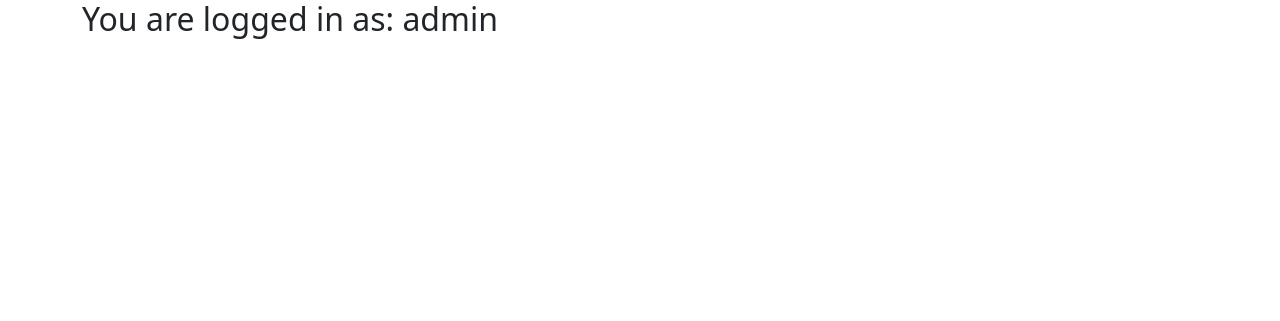
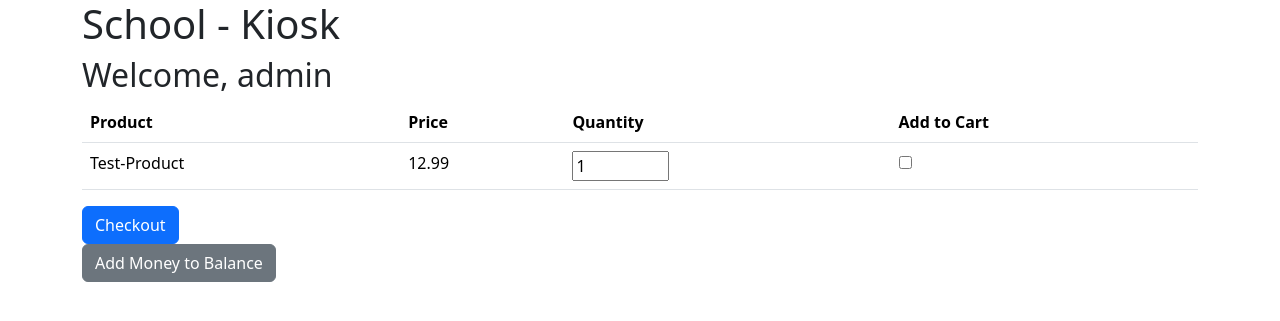
Before and after one commit to JonasHeilig/Kiosk-POS, a Flask app: page /kiosk in a window 1280 px wide. Shown: the top 321 px of the page. Run offline with Flask 3, Linux system fonts and the light colour scheme; a user stored in the database is signed in; some libraries are stand-ins or nearby versions.

Commit message:
Add Students Add Money to the Balance as Seller Add Products Start Checkout

```diff
--- a/main.py
+++ b/main.py
@@ -135,7 +135,8 @@ def kiosk():
     if not check_permissions(['allow_sell']):
         return redirect(url_for('login', error="You do not have permission to sell. Please login as a seller."))
     session_user = db.session.get(User, session['user_id'])
-    return render_template('kiosk.html', app_name=app_name, user_name=session_user.username)
+    products = Product.query.all()
+    return render_template('kiosk.html', app_name=app_name, user_name=session_user.username, products=products)
 
 
 @app.route('/change_password', methods=['GET', 'POST'])
@@ -239,7 +240,8 @@ def add_money():
     if request.method == 'POST':
         tag_or_barcode = request.form.get('tag_or_barcode')
         amount = float(request.form.get('amount'))
-        requested_student = Students.query.filter((Students.nfc_tag_id == tag_or_barcode) | (Students.barcode == tag_or_barcode)).first()
+        requested_student = Students.query.filter(
+            (Students.nfc_tag_id == tag_or_barcode) | (Students.barcode == tag_or_barcode)).first()
         if requested_student:
             requested_student.balance += amount
             db.session.commit()
@@ -247,6 +249,56 @@ def add_money():
         else:
             return render_template('add_money.html', error="Student not found", app_name=app_name)
     return render_template('add_money.html', app_name=app_name)
+
+
+@app.route('/add_product', methods=['GET', 'POST'])
+def add_product():
+    if not check_permissions(['isAdmin']):
+        return redirect(url_for('login', error="You do not have permission to add products. Please login as an admin."))
+    if request.method == 'POST':
+        name = request.form.get('name')
+        price = float(request.form.get('price'))
+        new_product = Product(name=name, price=price)
+        db.session.add(new_product)
+        db.session.commit()
+        return redirect(url_for('admin_dashboard'))
+    return render_template('add_product.html', app_name=app_name)
+
+
+@app.route('/checkout', methods=['GET', 'POST'])
+def checkout():
+    if 'cart' not in session or not session['cart']:
+        return redirect(url_for('kiosk'))
+
+    if request.method == 'POST':
+        payment_method = request.form.get('payment_method')
+        if payment_method == 'balance':
+            barcode_or_nfc = request.form.get('barcode_or_nfc')
+            student = Students.query.filter((Students.barcode == barcode_or_nfc) | (Students.nfc_tag_id == barcode_or_nfc)).first()
+            if student:
+                total_price = sum([product.price for product in session['cart']])
+                if student.balance >= total_price:
+                    student.balance -= total_price
+                    db.session.commit()
+                    session['cart'] = []
+                    return render_template('checkout_success.html', app_name=app_name)
+                else:
+                    return render_template('checkout.html', error="Not enough balance", app_name=app_name, products=session['cart'])
+            else:
+                return render_template('checkout.html', error="Student not found", app_name=app_name, products=session['cart'])
+        elif payment_method == 'cash':
+            total_price = sum([product.price for product in session['cart']])
+            new_transaction = TransactionsPOS(seller_id=session['user_id'], pay_with_cash=True, total_amount=total_price)
+            db.session.add(new_transaction)
+            for product in session['cart']:
+                new_item = TransactionItems(transaction_id=new_transaction.id, product_id=product.id, quantity=1)
+                db.session.add(new_item)
+            db.session.commit()
+            session['cart'] = []
+            return render_template('checkout_success.html', app_name=app_name)
+    else:
+        total_price = sum([product.price for product in session['cart']])
+        return render_template('checkout.html', app_name=app_name, products=session['cart'], total_price=total_price)
 
 
 def check_permissions(required_permissions):
--- a/templates/kiosk.html
+++ b/templates/kiosk.html
@@ -1,14 +1,42 @@
 <!DOCTYPE html>
 <html lang="en">
 <head>
-    <meta charset="UTF-8">
     <title>{{ app_name }} - Kiosk</title>
     <link rel="stylesheet" href="/static/bootstrap-5.3.3-dist/css/bootstrap.min.css">
     <script src="/static/bootstrap-5.3.3-dist/js/bootstrap.min.js"></script>
 </head>
 <body>
     <div class="container">
-        <h2>You are logged in as: {{ user_name }}</h2>
+        <h1>{{ app_name }} - Kiosk</h1>
+        <h2>Welcome, {{ user_name }}</h2>
+        <form method="post" action="/add_to_cart">
+            <table class="table">
+                <thead>
+                    <tr>
+                        <th scope="col">Product</th>
+                        <th scope="col">Price</th>
+                        <th scope="col">Quantity</th>
+                        <th scope="col">Add to Cart</th>
+                    </tr>
+                </thead>
+                <tbody>
+                    {% for product in products %}
+                    <tr>
+                        <td>{{ product.name }}</td>
+                        <td>{{ product.price }}</td>
+                        <td>
+                            <input type="number" name="quantity_{{ product.id }}" min="1" max="100" value="1">
+                        </td>
+                        <td>
+                            <input type="checkbox" name="product_{{ product.id }}">
+                        </td>
+                    </tr>
+                    {% endfor %}
+                </tbody>
+            </table>
+            <button type="submit" class="btn btn-primary">Checkout</button>
+        </form>
+        <a href="/add_money" class="btn btn-secondary">Add Money to Balance</a>
     </div>
 </body>
 </html>
```
Also changed, not shown: templates/add_product.html (added, +24 -0 lines), templates/checkout.html (added, +48 -0 lines), templates/checkout_success.html (added, +16 -0 lines), instance/db.db.
